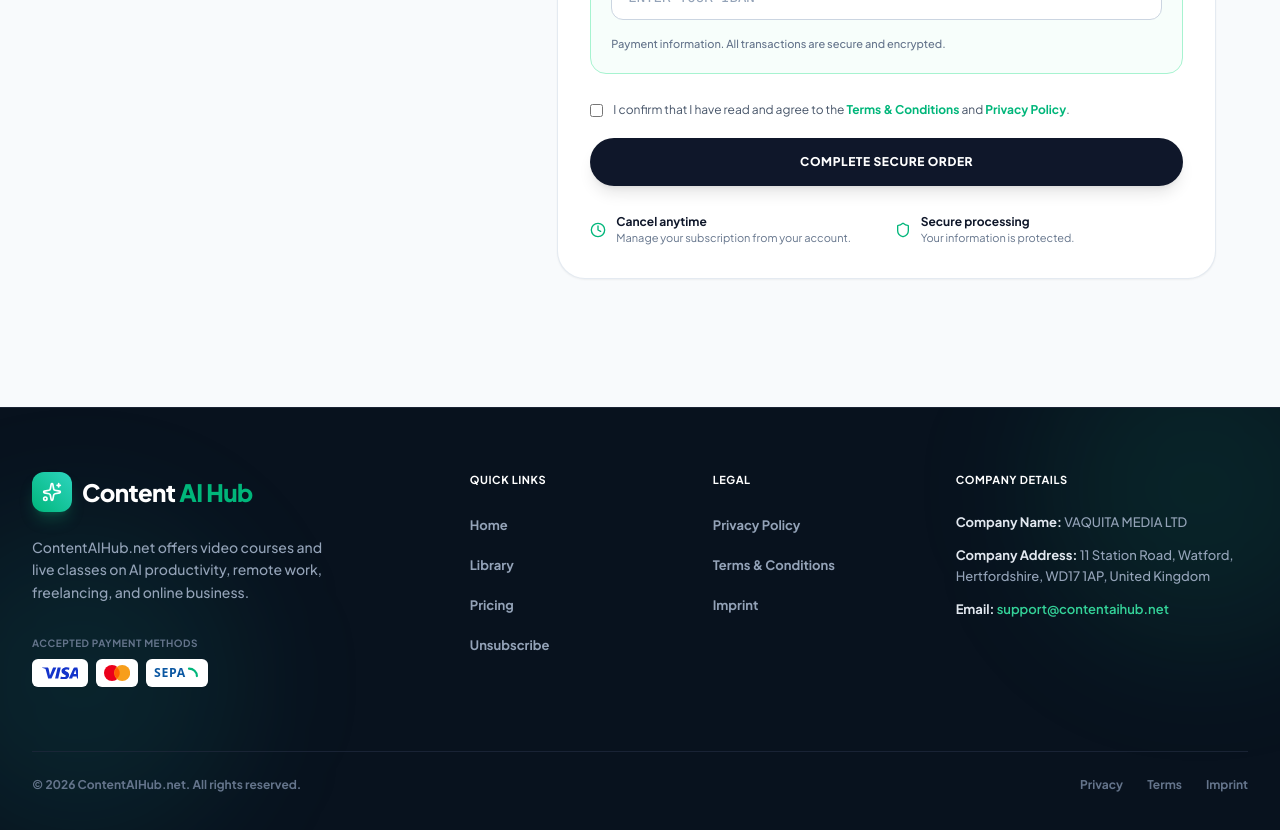
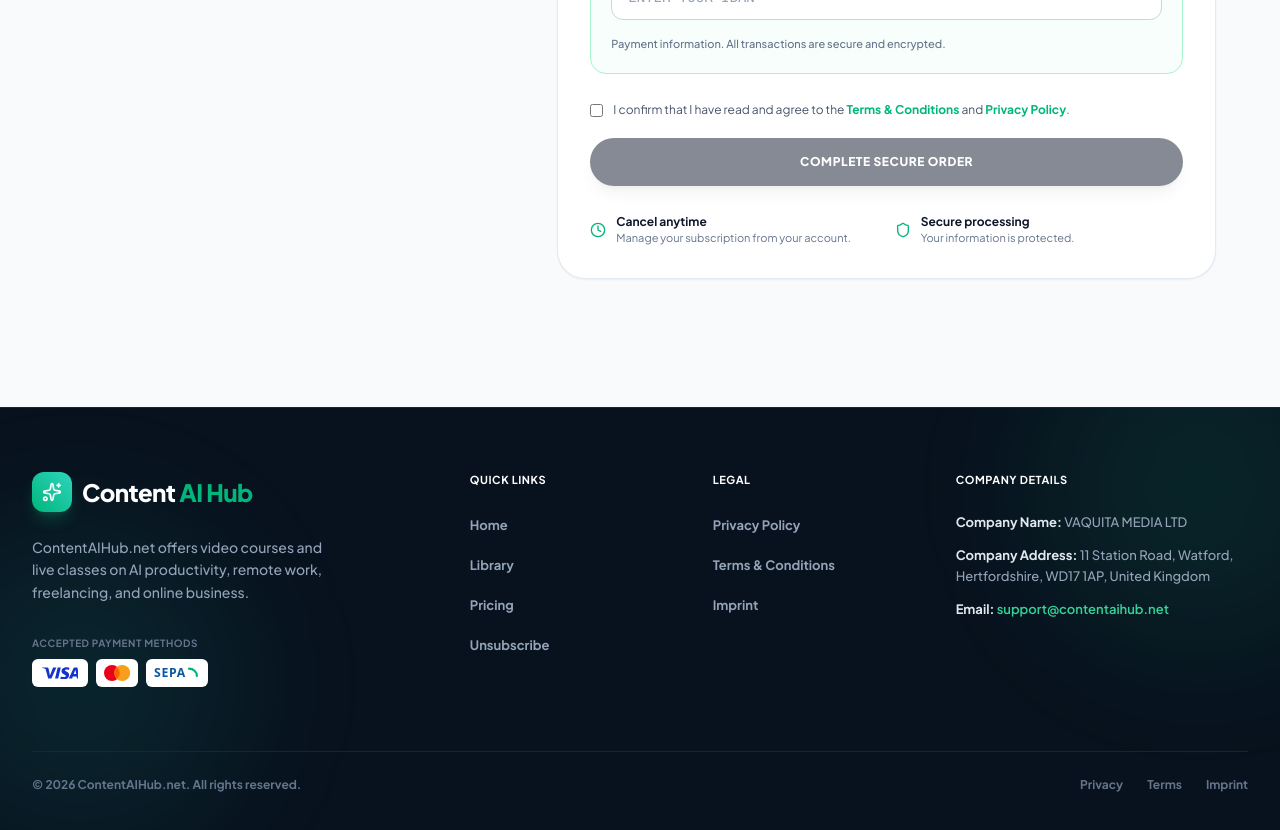
Before and after one commit to manishmcode/content-ai-hub, a React (Create React App) app: page /checkout in a window 1280 px wide. Shown: the part 1580-2410 px from the top of the page. Built offline with nearby package versions, Linux system fonts and the light colour scheme; no server answers.

Commit message:
update links from /pricing to /library in Courses, Hero, and Showcase components; add checkout enabled condition in CheckoutPage

```diff
--- a/src/components/Courses.tsx
+++ b/src/components/Courses.tsx
@@ -103,7 +103,7 @@ export const Courses: React.FC<CoursesProps> = ({ onSelectCourse }) => {
         {/* Global Bottom Button matching Screenshot */}
         <div className="mt-14 text-center">
           <Link
-            to="/pricing"
+            to="/library"
             className="inline-flex items-center gap-2.5 px-9 py-4 rounded-full bg-[#00B67A] hover:bg-[#00A36D] text-white font-black text-xs sm:text-sm uppercase tracking-wider shadow-lg shadow-emerald-500/25 active:scale-95 transition-all"
           >
             <span>Explore Courses</span>
--- a/src/components/Hero.tsx
+++ b/src/components/Hero.tsx
@@ -44,7 +44,7 @@ export const Hero: React.FC = () => {
             {/* Refined Action Buttons */}
             <div className="flex flex-col sm:flex-row items-center justify-center lg:justify-start gap-4 pt-2">
               <Link
-                to="/pricing"
+                to="/library"
                 className="w-full sm:w-auto inline-flex items-center justify-center gap-2.5 px-8 py-3.5 rounded-full bg-[#00B67A] hover:bg-[#00A36D] text-white font-bold text-sm shadow-[0_10px_25px_-5px_rgba(0,182,122,0.45)] active:scale-95 transition-all duration-200 group"
               >
                 <Zap className="w-4 h-4 text-emerald-100 fill-emerald-100" />
--- a/src/components/Showcase.tsx
+++ b/src/components/Showcase.tsx
@@ -38,7 +38,7 @@ export const Showcase: React.FC = () => {
             {/* CTA Button */}
             <div className="pt-2">
               <Link
-                to="/pricing"
+                to="/library"
                 className="inline-flex items-center gap-2.5 px-8 py-4 rounded-full bg-[#00B67A] hover:bg-[#00A36D] text-white font-bold text-sm shadow-[0_12px_28px_-6px_rgba(0,182,122,0.5)] active:scale-95 transition-all duration-200 group"
               >
                 <Zap className="w-4 h-4 text-emerald-100 fill-emerald-100" />
--- a/src/pages/CheckoutPage.tsx
+++ b/src/pages/CheckoutPage.tsx
@@ -19,6 +19,8 @@ interface ApiResponse<T> {
   message?: string;
   data?: T;
 }
+
+const CHECKOUT_ENABLED = false;
 
 const formatPrice = (price: string, currency: string) =>
   new Intl.NumberFormat(undefined, {
@@ -122,6 +124,7 @@ export const CheckoutPage: React.FC = () => {
 
   const submitCheckout = async (e: React.FormEvent) => {
     e.preventDefault();
+    if (!CHECKOUT_ENABLED) return;
     if (!plan) return;
 
     if (!form.agree_terms) {
@@ -484,8 +487,8 @@ export const CheckoutPage: React.FC = () => {
                   {/* Complete Order Button */}
                   <button
                     type="submit"
-                    disabled={submitting}
-                    className="w-full py-4 rounded-full font-black text-xs uppercase tracking-wider bg-slate-900 hover:bg-slate-800 text-white shadow-lg active:scale-95 transition-all cursor-pointer disabled:opacity-50 flex items-center justify-center gap-2"
+                    disabled={!CHECKOUT_ENABLED || submitting}
+                    className="w-full py-4 rounded-full font-black text-xs uppercase tracking-wider bg-slate-900 hover:bg-slate-800 text-white shadow-lg active:scale-95 transition-all cursor-pointer disabled:cursor-not-allowed disabled:opacity-50 flex items-center justify-center gap-2"
                   >
                     <span>{submitting ? 'Processing secure order…' : 'Complete secure order'}</span>
                   </button>
```
